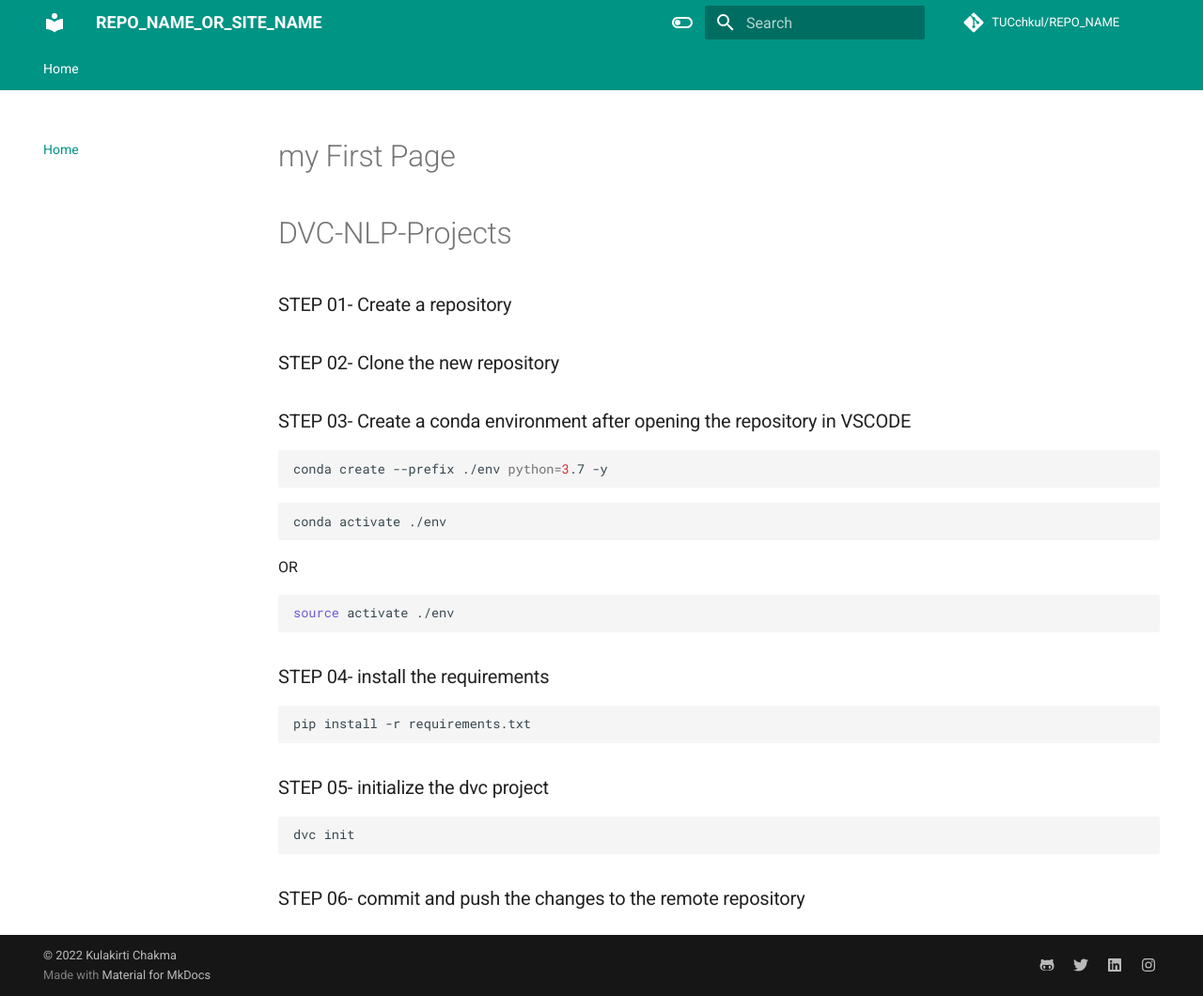
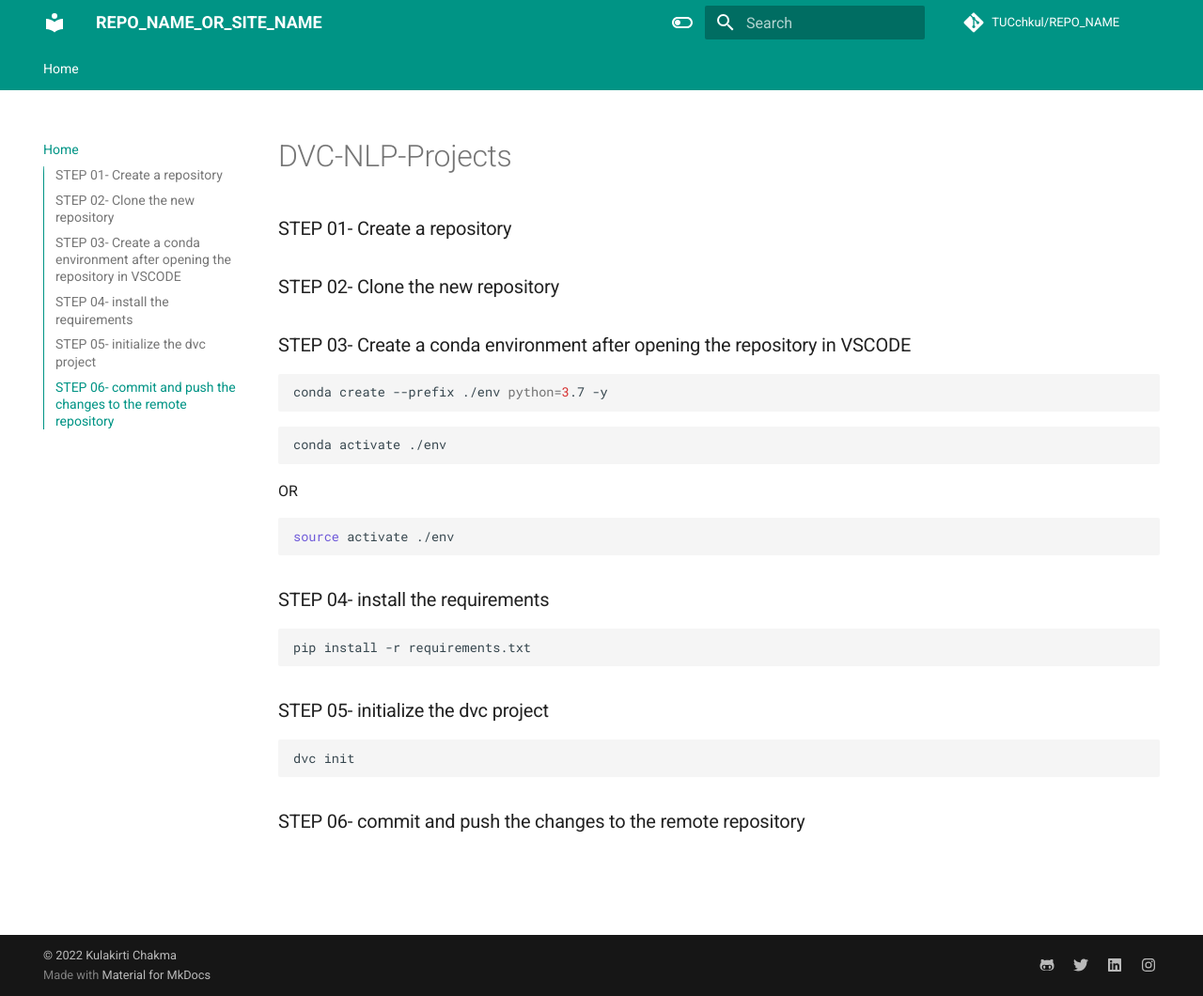
Before and after one commit to TUCchkul/DVC-NLP-Projects, an MkDocs documentation site: the page built from docs/index.md, in a window 1280 px wide and 1060 px high. Shown: the whole window at 94% size. Built offline with MkDocs 1.6.1 and Material for MkDocs 9.7.7, drawn with Linux system fonts in a browser that asks for light colours; comment, search, counter and statistics services are not loaded.

Commit message:
update index.md

```diff
--- a/docs/index.md
+++ b/docs/index.md
@@ -1,4 +1,4 @@
-# my First Page
+
 # DVC-NLP-Projects
 
 ### STEP 01- Create a repository
```
